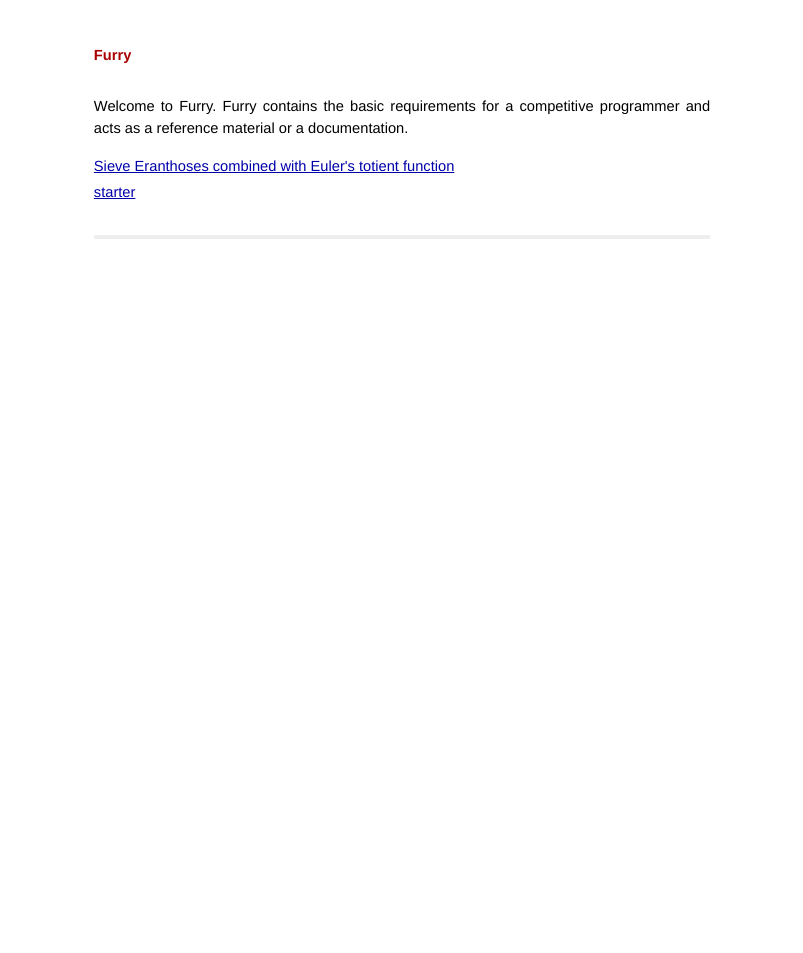
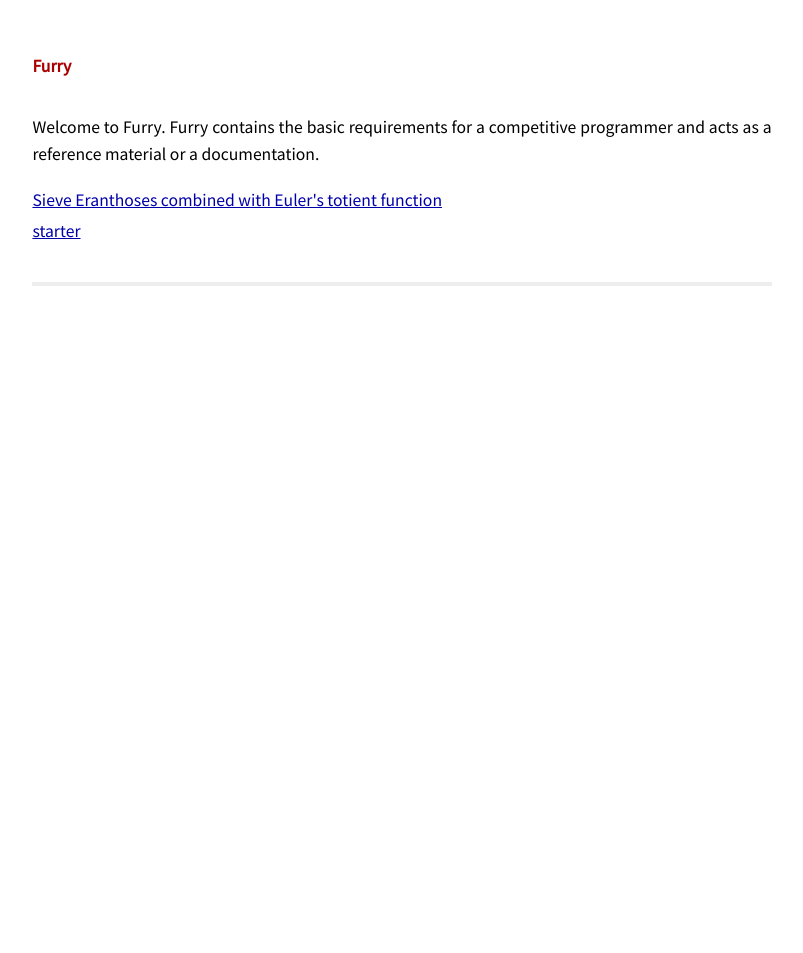
Before and after one commit to Amblygon/waffle, a Jekyll site: the page built from index.html, in a window 1280 px wide. Shown: the whole page, without its empty margins (238-1041 px from the left). Built offline with Jekyll 4.4.1, drawn with Linux system fonts in a browser that asks for light colours.

Commit message:
Update screen.css

```diff
--- a/css/screen.css
+++ b/css/screen.css
@@ -3,6 +3,10 @@
 /* Common
 /*
 /*****************************************************************************/
+
+/* Font imports from Google */
+
+@import url('https://fonts.googleapis.com/css?family=Source+Sans+Pro');
 
 /* Global Reset */
 
@@ -17,8 +21,9 @@
 
 body {
   background-color: white;
-  font: 13.34px helvetica, arial, clean, sans-serif;
-  *font-size: small;
+  /*font: 13.34px helvetica, arial, clean, sans-serif;*/
+  font-family: 'Source Sans Pro', sans-serif;
+  font-size: 1em;
   text-align: center;
 }
 
```
